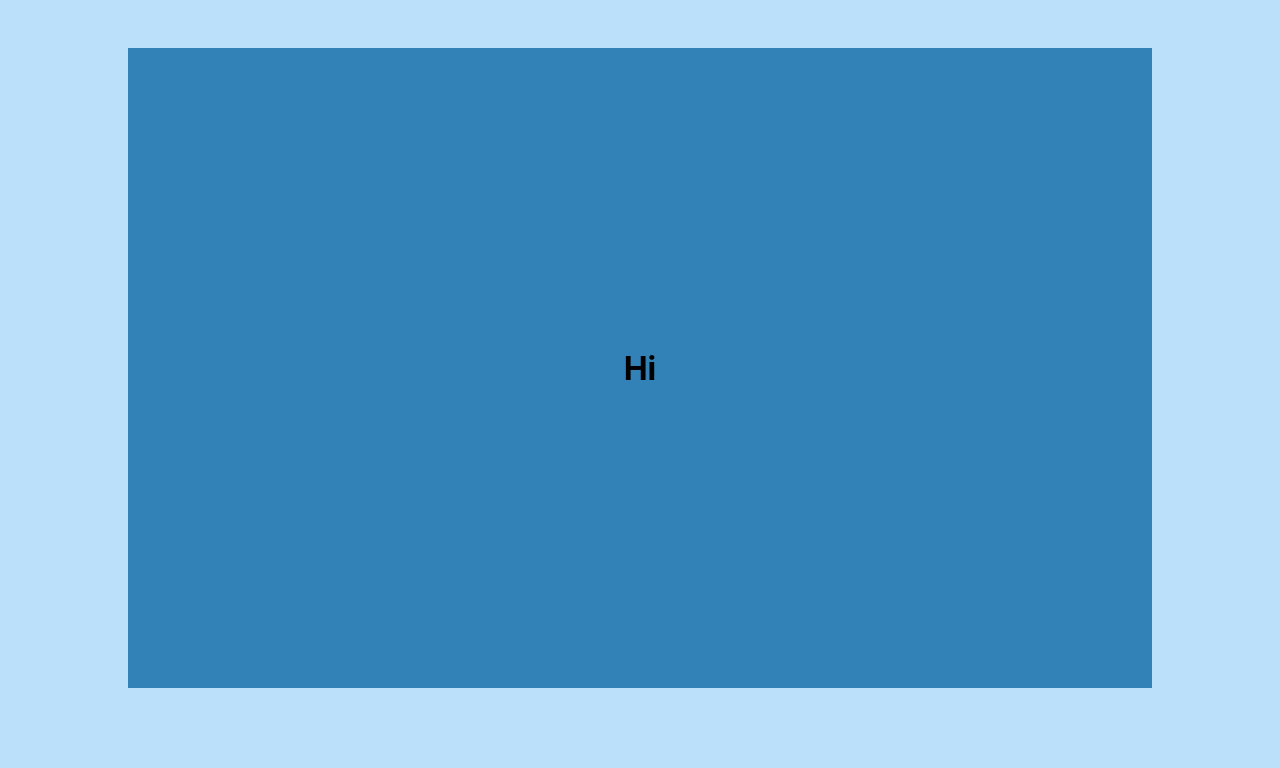
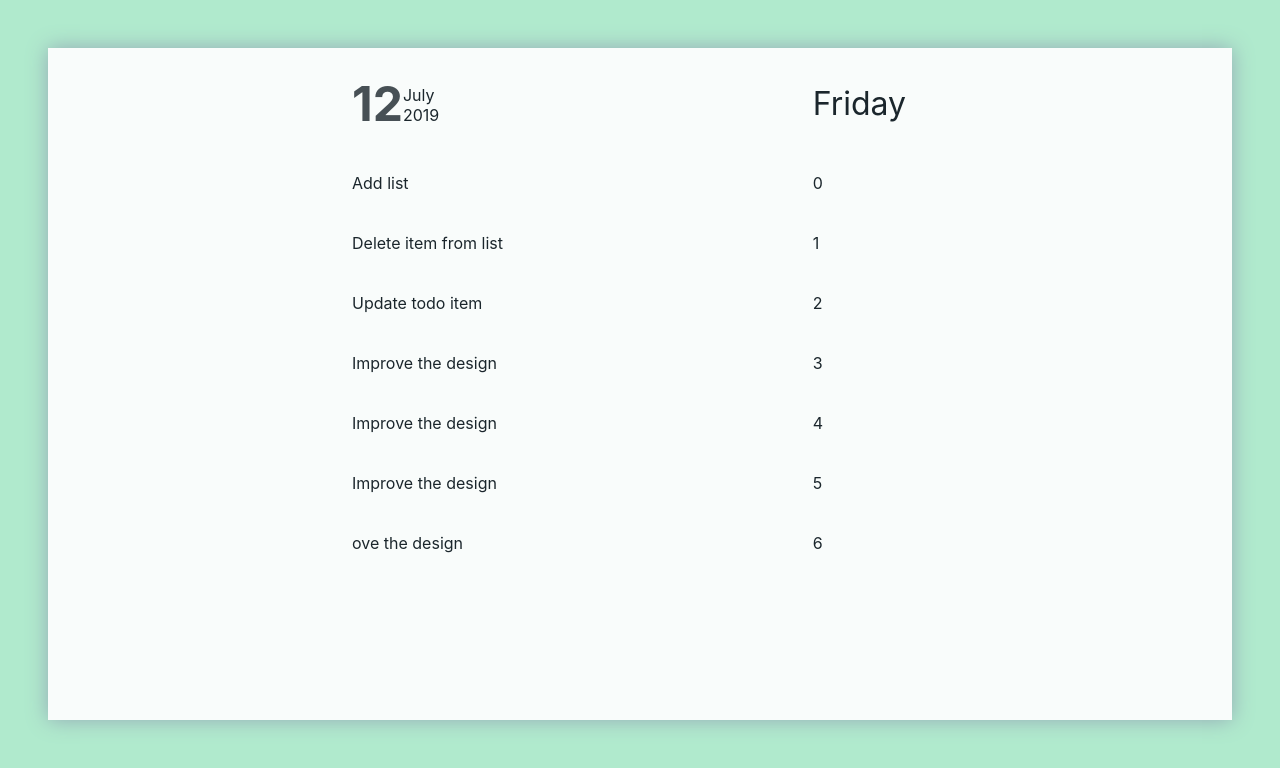
Before and after one commit to ReactorboY/Survey-Form, a React (Create React App) app: page / in a window 1280 px wide. Shown: the top 768 px of the page. Built offline with nearby package versions, Linux system fonts and the light colour scheme.

Commit message:
update #10

```diff
--- a/src/App.css
+++ b/src/App.css
@@ -3,17 +3,51 @@ h1 {
   padding: 0;
 }
 main {
-  width: 80vw;
+  width: 90vw;
   display: flex;
   justify-content: center;
   align-items: center;
-  background: #3282b8;
   margin: 3rem auto;
-  /* border: 1px solid #1b262c; */
-  ;
+  background: #f9fcfb;
+  box-shadow: 0px 0px 20px 0px #93a9b5;
   height: 80vh;
+  padding: 1rem;
 }
 
-.todoContainer {
+#todoContainer {
   color:#1b262c;
+  width: 100%;
+  overflow: hidden;
+  height: 100%;
 }
+.b {
+    border: 1px solid #000;
+}
+
+.itemContainer {
+  width: 50%;
+  padding: 10px;
+  min-width: 200px;
+  display: flex;
+  margin: 0 auto;
+}
+
+#date {
+  opacity: 0.8;
+  font-size: 3rem;
+  display: inline;
+  font-weight: bold;
+}
+.item {
+  padding:20px 0;
+  display: flex;
+  color: #1b262c;
+}
+
+.flexBig {
+  flex:80%
+}
+
+.flexSmall {
+  flex: 20%;
+}
--- /dev/null
+++ b/src/components/DateContainer.js
@@ -0,0 +1,24 @@
+import React, { Component } from 'react'
+import ItemContainer from './ItemContainer'
+
+export default class DateContainer extends Component {
+    render() {
+        return (
+            <React.Fragment>
+            <div className="itemContainer">
+                <div style={{flex:'80%'}}>
+                    <span id="date">12</span>
+                    <div style={{display:'inline-block'}}>
+                        <div>July</div>
+                        <div>2019</div>
+                    </div>
+                </div>
+                <div style={{flex:'20%',alignSelf:'center', fontSize:'2rem'}}>
+                    <span>Friday</span>
+                    </div>
+            </div>
+            <ItemContainer/>
+            </React.Fragment>
+        )
+    }
+}
--- /dev/null
+++ b/src/components/ItemContainer.js
@@ -0,0 +1,51 @@
+import React, { Component } from 'react'
+
+const list = [
+    {
+        title:'Add list',
+        id:0
+    },
+    {
+        title:'Delete item from list',
+        id:1
+    },
+    {
+        title: 'Update todo item',
+        id:2
+    },
+    {
+        title:'Improve the design',
+        id:3
+    }, {
+        title: 'Improve the design',
+        id: 4
+    }, {
+        title: 'Improve the design',
+        id: 5
+    }, {
+        title: 'ove the design',
+        id: 6
+    }
+]
+
+export default class ItemContainer extends Component {
+    constructor(props) {
+        super(props)
+        this.state = {
+            list,
+        }
+    }
+    render() {
+        const {list} = this.state
+        return (
+            <div className="itemContainer" style={{display:'block'}}>
+                {list.map(item =>
+                    <div key={item.id} className="item">
+                        <div className="flexBig">{item.title}</div>
+                        <div className="flexSmall">{item.id}</div>
+                    </div>
+                )}
+            </div>
+        )
+    }
+}
--- a/src/components/TodoContainer.js
+++ b/src/components/TodoContainer.js
@@ -1,10 +1,11 @@
 import React, { Component } from 'react'
+import DateContainer from './DateContainer'
 
 class TodoContainer extends Component {
     render() {
         return (
             <div id="todoContainer">
-                <h1>Hi</h1>
+                <DateContainer/>
             </div>
         )
     }
--- a/src/index.css
+++ b/src/index.css
@@ -3,8 +3,8 @@ body {
   font-family: -apple-system, BlinkMacSystemFont, 'Segoe UI', 'Roboto', 'Oxygen',
     'Ubuntu', 'Cantarell', 'Fira Sans', 'Droid Sans', 'Helvetica Neue',
     sans-serif;
-    background: #bbe1fa;
-    overflow-x: hidden;
+    overflow: hidden;
+    background: #b0eacd;
   -webkit-font-smoothing: antialiased;
   -moz-osx-font-smoothing: grayscale;
 }
```
Also changed, not shown: src/components/Button.js (deleted, +0 -16 lines), src/components/Search.js (deleted, +0 -18 lines), src/components/Table.js (deleted, +0 -40 lines), public/img/back.png (deleted).
